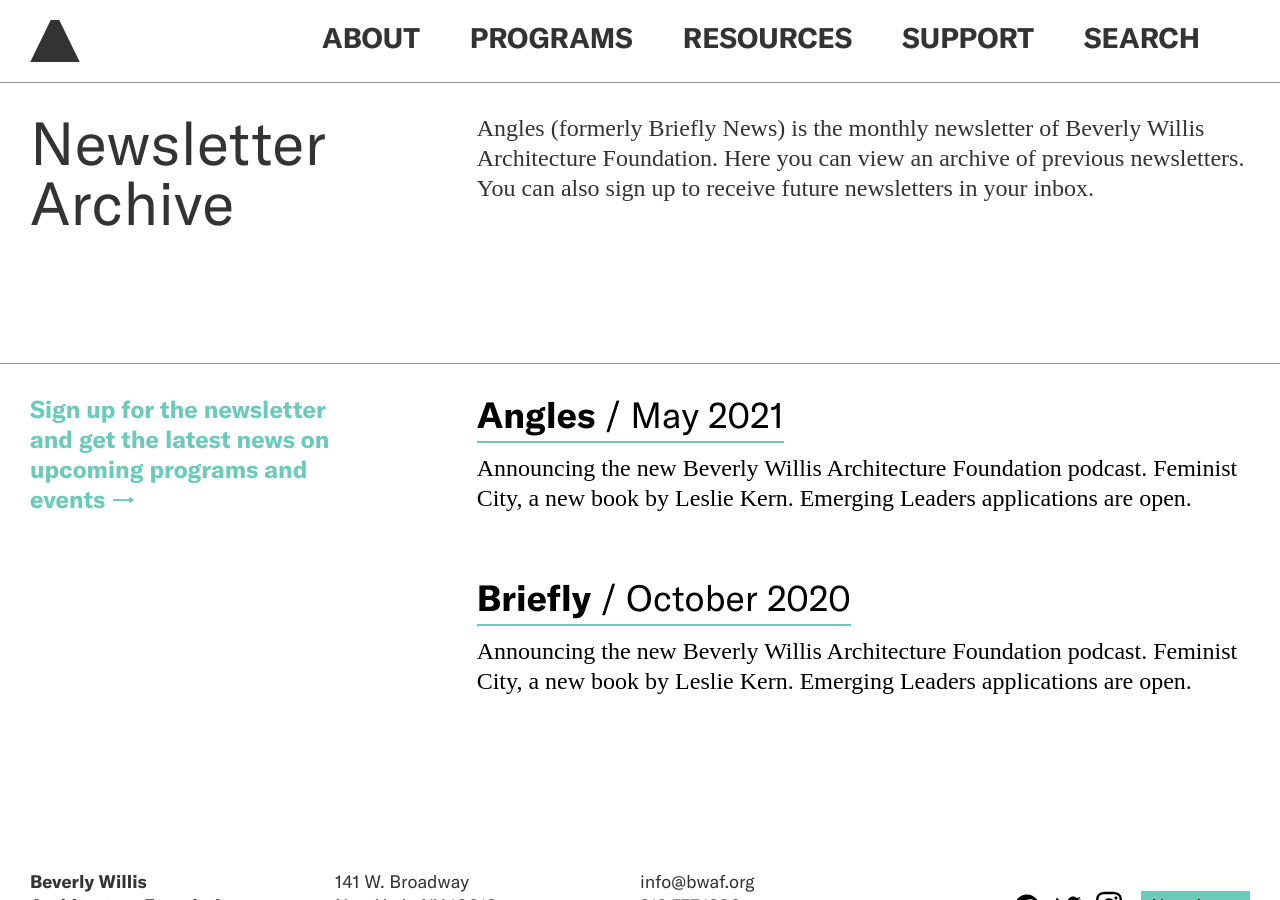
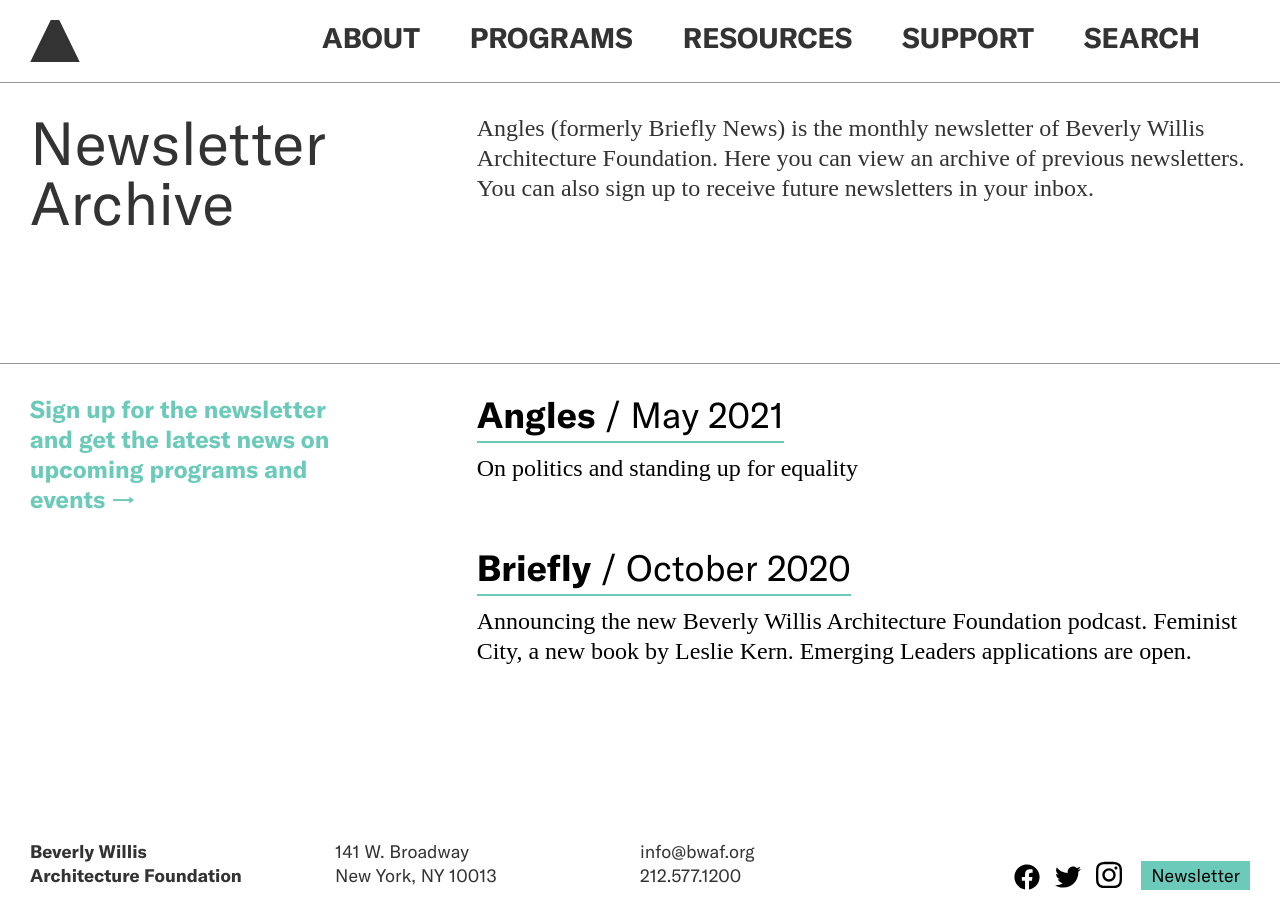
Before and after one commit to jengalas/bwaf-bbw, a Jekyll site: the page built from _resources/newsletter-archive.md, in a window 1280 px wide and 900 px high. Built offline with Jekyll 4.4.1, drawn with Linux system fonts in a browser that asks for light colours; some web fonts are replaced.

Commit message:
Update from Forestry.io Aislinn McNamara updated _resources/newsletter-archive.md

```diff
--- a/_resources/newsletter-archive.md
+++ b/_resources/newsletter-archive.md
@@ -12,8 +12,7 @@
 - title: Angles
   month_year: May 2021
   link: https://mailchi.mp/bwaf/b5rrdu42wi-2995070
-  description: Announcing the new Beverly Willis Architecture Foundation podcast.
-    Feminist City, a new book by Leslie Kern. Emerging Leaders applications are open.
+  description: On politics and standing up for equality
 - title: Briefly
   month_year: October 2020
   link: "/"
```
